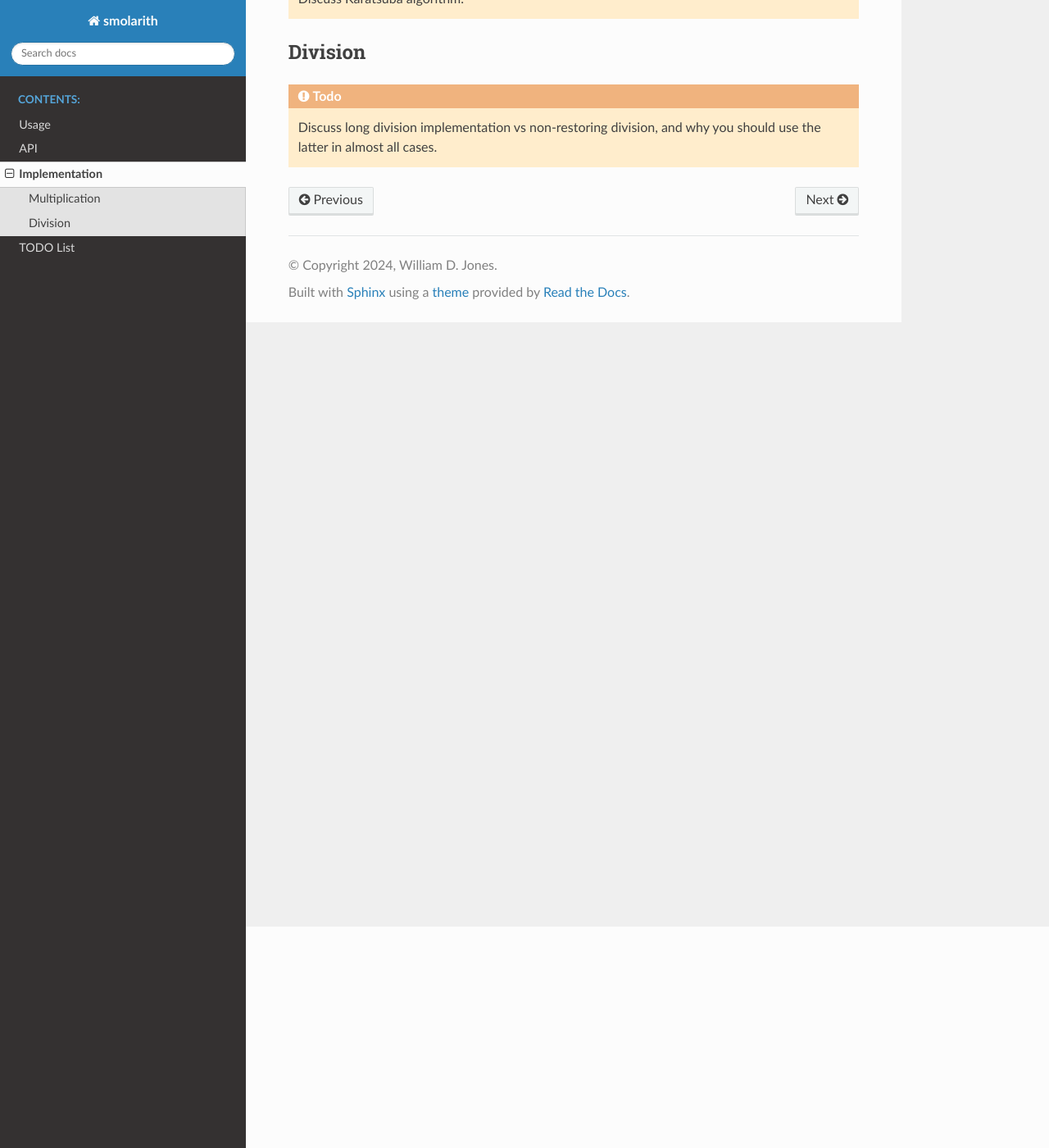
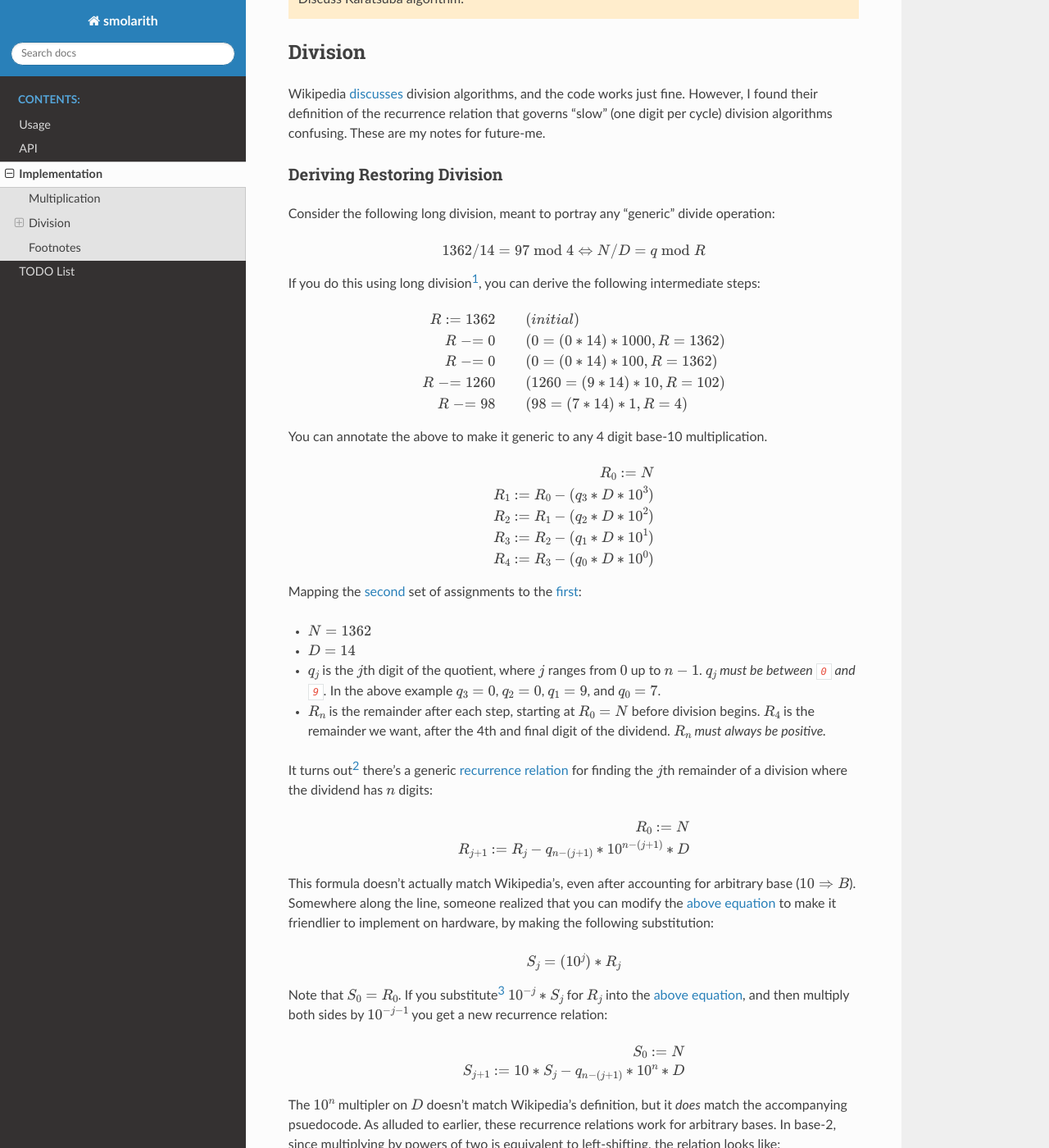
Before and after one commit to cr1901/smolarith, a Sphinx documentation site: the page built from doc/impl.md, in a window 1280 px wide and 1400 px high, scrolled down 270 px. Shown: the whole window at 82% size. Built offline with Sphinx 7.4.7 and the Read the Docs theme 2.0.0, drawn with Linux system fonts in a browser that asks for light colours; some of the changed text lies outside the part shown.

Commit message:
Start writing division notes.

````diff
--- a/doc/conf.py
+++ b/doc/conf.py
@@ -39,6 +39,8 @@
 todo_include_todos = True
 napoleon_custom_sections = ["Future Directions"]
 
+myst_footnote_transition = False
+
 # -- Options for HTML output -------------------------------------------------
 # https://www.sphinx-doc.org/en/master/usage/configuration.html#options-for-html-output
 
--- a/doc/impl.md
+++ b/doc/impl.md
@@ -9,7 +9,138 @@
 
 ## Division
 
+Wikipedia [discusses](https://en.wikipedia.org/wiki/Division_algorithm#Slow_division_methods)
+division algorithms, and the code works just fine. However, I found their
+definition of the recurrence relation that governs "slow" (one digit per cycle)
+division algorithms confusing. These are my notes for future-me.
+
+### Deriving Restoring Division
+
+Consider the following long division, meant to portray any "generic" divide
+operation:
+
+```{math}
+1362 / 14 = 97\bmod{4} \Leftrightarrow N / D = q\bmod{R}
+```
+
+If you do this using long division[^1], you can derive the following
+intermediate steps:
+
+(derive1)=
+```{math}
+\begin{array}{rll}
+R := 1362 && (initial) \\
+R \mathrel{-}= 0 && (0 = (0 * 14) * 1000, R = 1362) \\
+R \mathrel{-}= 0 && (0 = (0 * 14) * 100, R = 1362) \\
+R \mathrel{-}= 1260 && (1260 = (9 * 14) * 10, R = 102) \\
+R \mathrel{-}= 98 && (98 = (7 * 14) * 1, R = 4) \\
+\end{array}
+```
+
+You can annotate the above to make it generic to any 4 digit base-10
+multiplication.
+
+(derive2)=
+```{math}
+R_0 := N \\
+R_1 := R_0 - (q_3 * D * 10^3) \\
+R_2 := R_1 - (q_2 * D * 10^2) \\
+R_3 := R_2 - (q_1 * D * 10^1) \\
+R_4 := R_3 - (q_0 * D * 10^0) \\
+```
+
+Mapping the [second](derive2) set of assignments to the [first](derive1):
+
+* {math}`N = 1362`
+* {math}`D = 14`
+* {math}`q_j` is the {math}`j`th digit of the quotient, where {math}`j` ranges
+  from {math}`0` up to {math}`n-1`. _{math}`q_j` must be between `0` and `9`._
+  In the above example {math}`q_3 = 0`, {math}`q_2 = 0`, {math}`q_1 = 9`, and
+  {math}`q_0 = 7`.
+* {math}`R_n` is the remainder after each step, starting at {math}`R_0 = N`
+  before division begins. {math}`R_4` is the remainder we want, after the 4th and
+  final digit of the dividend. _{math}`R_n` must always be positive._
+
+It turns out[^2] there's a generic [recurrence relation](https://en.wikipedia.org/wiki/Recurrence_relation)
+for finding the {math}`j`th remainder of a division where the dividend has {math}`n`
+digits:
+
+(rr1)=
+```{math}
+R_0 := N \\
+R_{j+1} := R_j - q_{n - (j + 1)} * 10^{n - (j + 1)} * D \\
+```
+
+This formula doesn't actually match Wikipedia's, even after accounting for
+arbitrary base ({math}`10 \Rightarrow B`). Somewhere along the line, someone
+realized that you can modify the [above equation](rr1) to make it friendlier
+to implement on hardware, by making the following substitution:
+
+```{math}
+S_j = (10^j) * R_j
+```
+
+Note that {math}`S_0 = R_0`. If you substitute[^3] {math}`10^{-j} * S_j` for
+{math}`R_j` into the [above equation](rr1), and then multiply both sides by
+{math}`10^{-j - 1}` you get a new recurrence relation:
+
+(rr2)=
+```{math}
+S_0 := N \\
+S_{j+1} := 10 * S_j - q_{n - (j + 1)} * 10^n * D \\
+```
+
+The {math}`10^n` multipler on {math}`D` doesn't match Wikipedia's definition,
+but it _does_ match the accompanying psuedocode. As alluded to earlier, these
+recurrence relations work for arbitrary bases. In base-2, since multiplying
+by powers of two is equivalent to left-shifting, the relation looks like:
+
+```{math}
+S_0 := N \\
+S_{j+1} := (S_j << 1) - q_{n - (j + 1)} * (D << n) \\
+```
+
+{math}`q_j` can only be either `0` or `1`, which makes multiplication trivial
+(either subtract `0` or `D << n`). Since {math}`S_j` must be positive, we've
+turned finding the quotient and remainder into the following Python code:
+
+```{doctest}
+>>> def restoring_div(N, D, n):
+...    S = N
+...    D = D << n
+...    q = 0
+...
+...    for j in range(n):
+...        S = (S << 1) - D
+...        if S < 0:
+...            S += D
+...        else:
+...            q |= 1
+...        q <<=1
+...
+...    return (q >> 1, S >> n)
+>>>
+>>> restoring_div(1362, 14, 12)
+(97, 4)
+```
+
+This is the core of restoring division. It's called restoring because if
+`S < 0` during any step, we have to restore the `D << n` that we subtracted.
+We can get rid of this step using non-restoring divison.
+
+### Deriving Non-restoring Division
+
 ```{todo}
 Discuss long division implementation vs non-restoring division, and why you
 should use the latter in almost all cases.
 ```
+
+## Footnotes
+
+[^1]: I did this using actual pen and paper :). Sadly, trying to format a
+traditional long division in MathJax didn't work as well as I'd like.
+
+[^2]: I didn't actually prove this, I just assume the math works out for
+arbitrary-widths.
+
+[^3]: Just trust me, I did it by hand.
````
